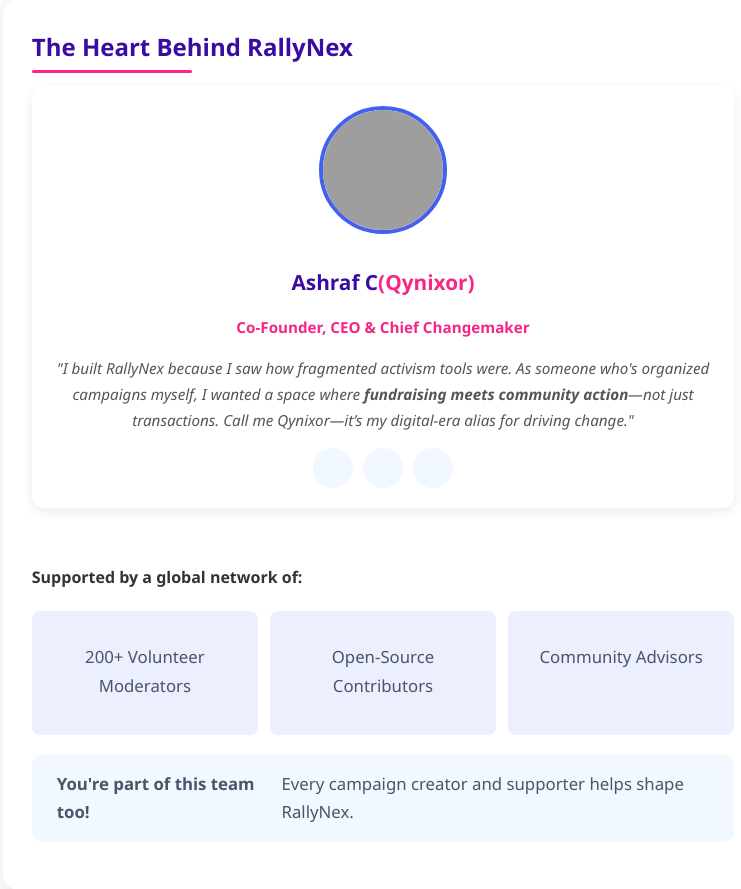
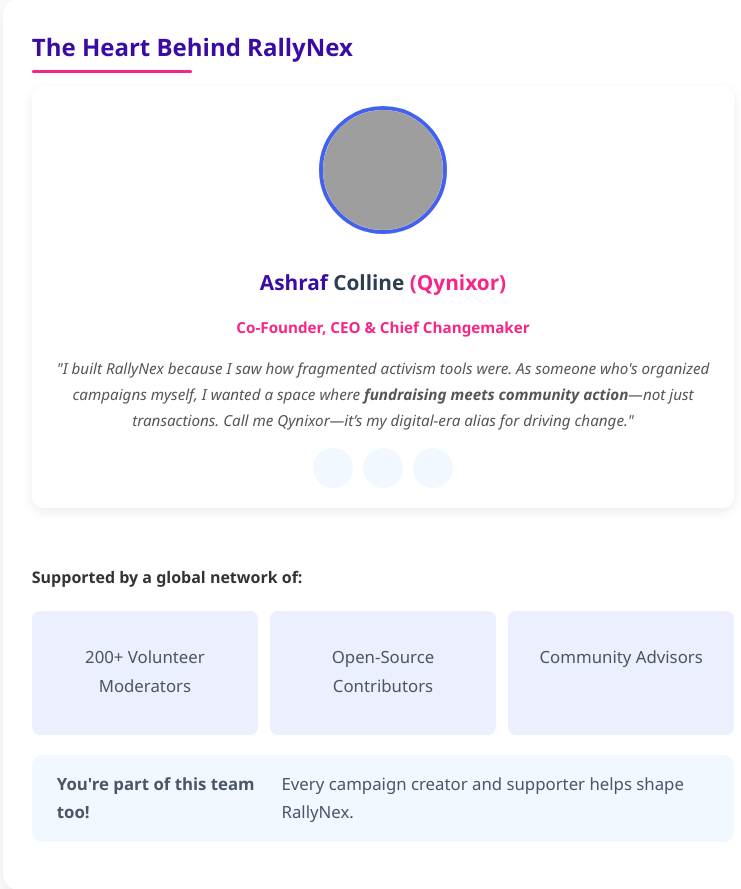
Before and after one commit to itocod/cmpgn, a Django app: page /about/ in a window 1280 px wide. Shown: the part 901-1790 px from the top of the page, without its empty margins (257-998 px from the left). Run offline with Django 5.2, Linux system fonts and the light colour scheme; parts of the project's set-up code (start-up, migrations or seed data) failed here and were passed over; grey boxes are pictures that could not be loaded.

Commit message:
Initial commit

```diff
--- a/main/templates/marketing/aboutus.html
+++ b/main/templates/marketing/aboutus.html
@@ -471,7 +471,7 @@ h2 {
             <div class="founder-card">
                 <img src="{% static 'main/files/pro.jpg' %}" alt="Kisoro Ashraf Colline (Kiro), Founder of RallyNex">
                 <div class="founder-details">
-                    <h3> Ashraf C<span style="color: #f72585;">(Qynixor)</span></h3>
+                   <h3>Ashraf <span style="color: #2c3e50;">Colline</span> <span style="color: #f72585;">(Qynixor)</span></h3>
                     <p class="title">Co-Founder, CEO & Chief Changemaker</p>
                     <p class="bio">
                         "I built RallyNex because I saw how fragmented activism tools were.
```
Also changed, not shown: 2 other files.
